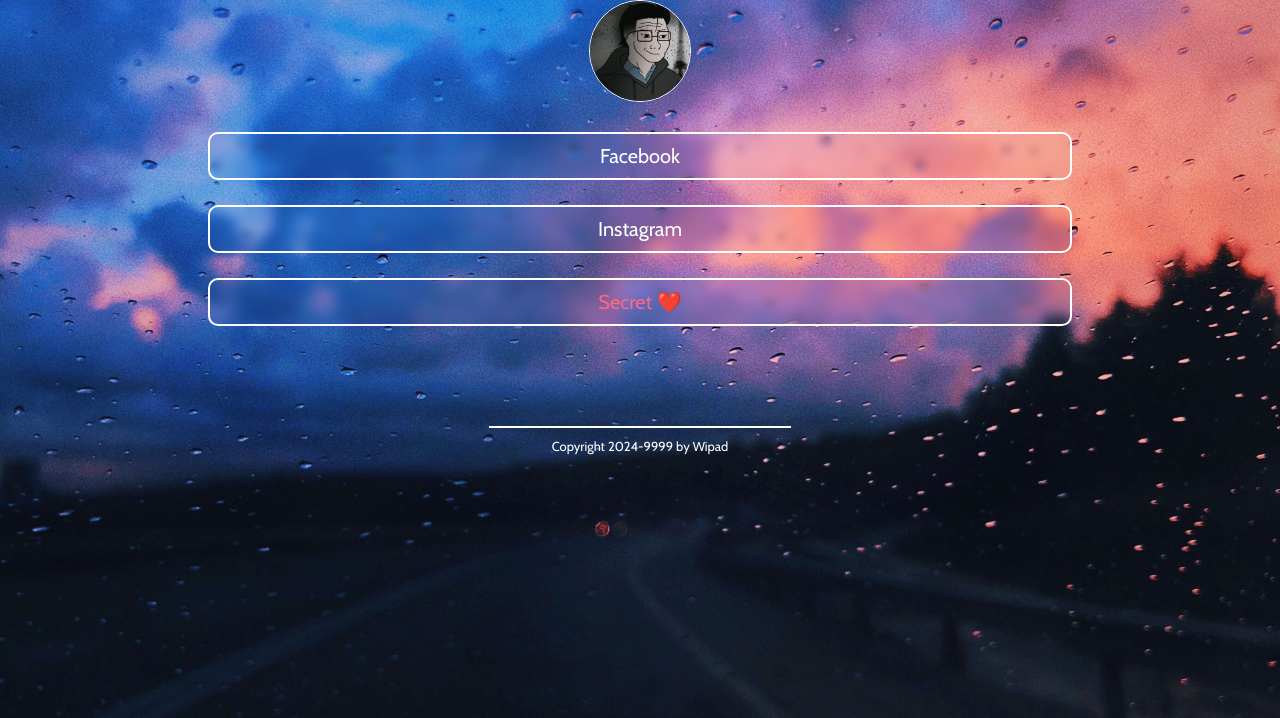
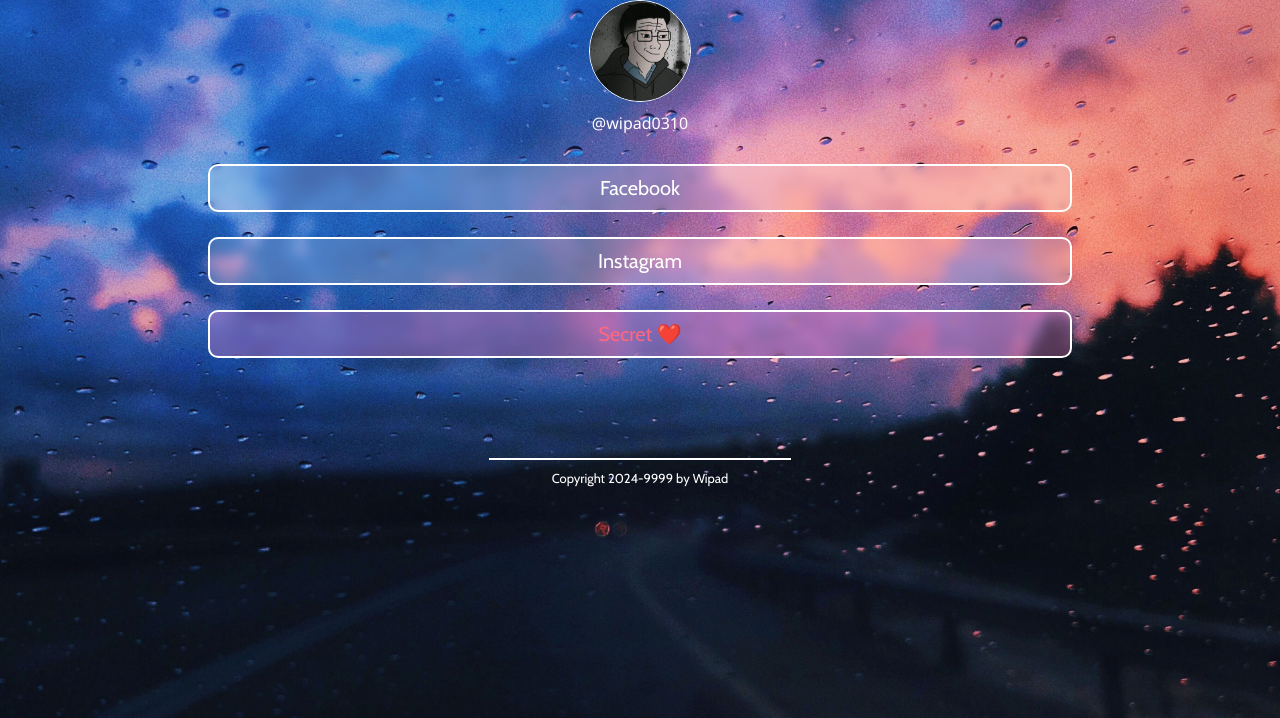
Before and after one commit to wipad0310/wipad, a plain HTML site: page index.html in a window 1280 px wide. Shown: the part 82-800 px from the top of the page. Drawn offline with nearby package versions, Linux system fonts and the light colour scheme; a web font is replaced by a local one.

Commit message:
Add files via upload

```diff
--- a/index.html
+++ b/index.html
@@ -16,17 +16,21 @@
   <div id="pic_container">
     <img id="profile_picture" alt="Wipad" src="./res/assets/avatar.jpg">
   </div>
-
+  <div id = "name_tag">
+    <div>
+    @wipad0310
+    </div>
+  </div>
   <div class="list_block">
     <ul>
       <li>
-        <a href="https://www.facebook.com/dangnguyen0310/" target="blanket">Facebook</a>
+        <a href="https://www.facebook.com/dangnguyen0310/" target="_blanket">Facebook</a>
       </li>
       <li>
-        <a href="https://www.instagram.com/wipad0310/" target="blanket">Instagram</a>
+        <a href="https://www.instagram.com/wipad0310/" target="_blanket">Instagram</a>
       </li>
-      <li class="special">
-        <a class="special" href="./justforyou/index.html" target="blanket">Secret ❤️</a>
+      <li id="li_special">
+        <a class="special" href="./justforyou/index.html">Secret ❤️</a>
       </li>
     </ul>
   </div>
--- a/style.css
+++ b/style.css
@@ -15,6 +15,13 @@
   text-align: center;
 }
 
+#name_tag {
+  font-family: "Segoe UI";
+  margin-top: 10px;
+  display: flex;
+  justify-content: center;
+  text-align: center;
+}
 #pic_container {
   display: flex;
   justify-content: center;
@@ -39,17 +46,37 @@
 
 }
 
+#li_special {
+  background:rgba(255, 137, 216,  0.3);
+}
+
+#li_special:hover {
+  border: 2px rgb(255, 103, 128) solid;
+  background: none;
+}
+.special {
+  color: rgb(255, 103, 128);
+
+}
+
 li {
   padding: 10px 0 10px 0;
   margin: 25px 200px 0 200px;
   border: 2px white solid;
   border-radius: 10px;
+  background: rgba(255, 255, 255, 0.2);
   backdrop-filter: blur(4px);
 }
-.special {
-  color: rgb(255, 103, 128);
+
+
+li:hover {
+  background: rgba(255, 255, 255, 0);
+  border-color: rgb(176, 176, 176);
+  backdrop-filter: blur(0px);
+  transition: 0.2s;
 
 }
+
 a {
   margin: auto 0 auto 0;
   width: 500px;
@@ -60,12 +87,7 @@
 
 }
 
-li:hover {
-  border-color: rgb(176, 176, 176);
-  backdrop-filter: blur(0px);
-  transition: 0.2s;
 
-}
 
 footer {
   font-size: 13px;
@@ -92,7 +114,6 @@
 }
 
 body {
-  color: red;
   height: 100%;
 }
 
```
